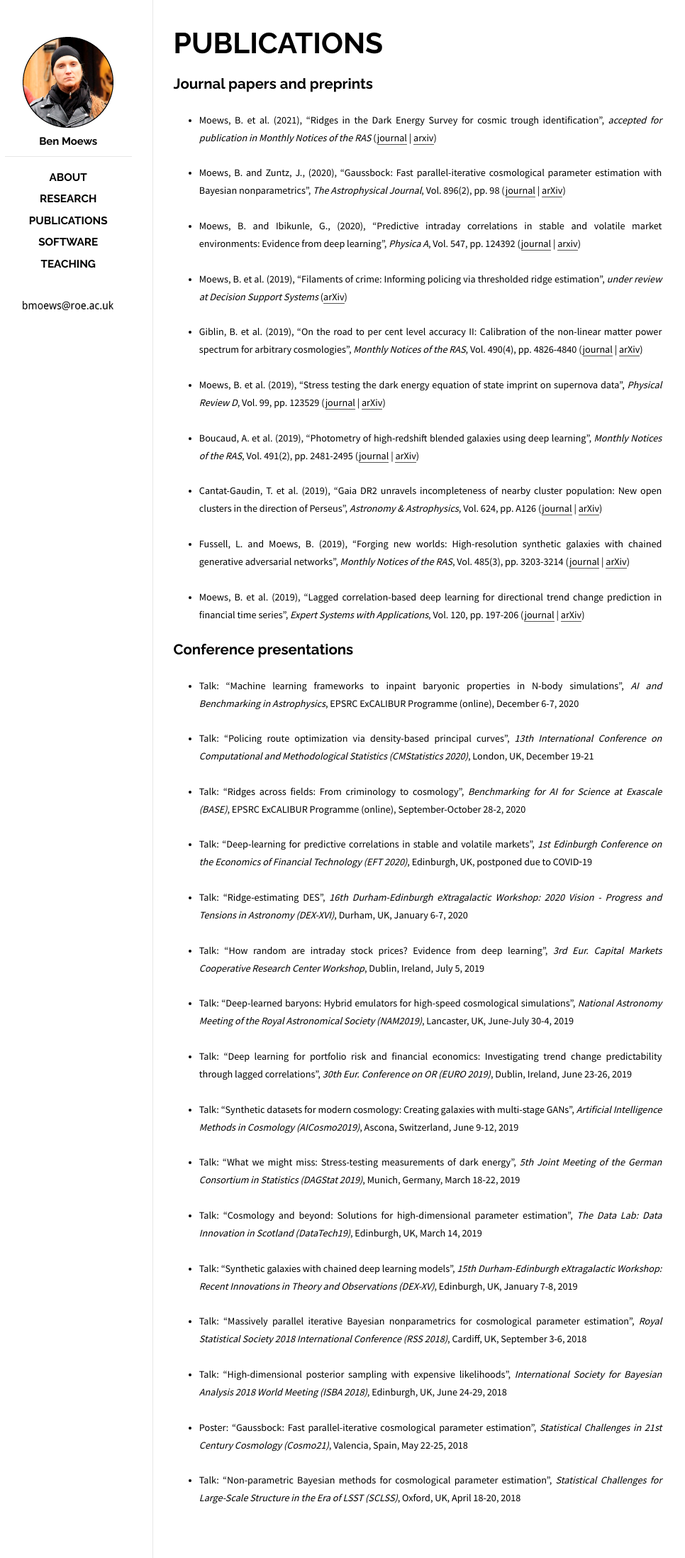
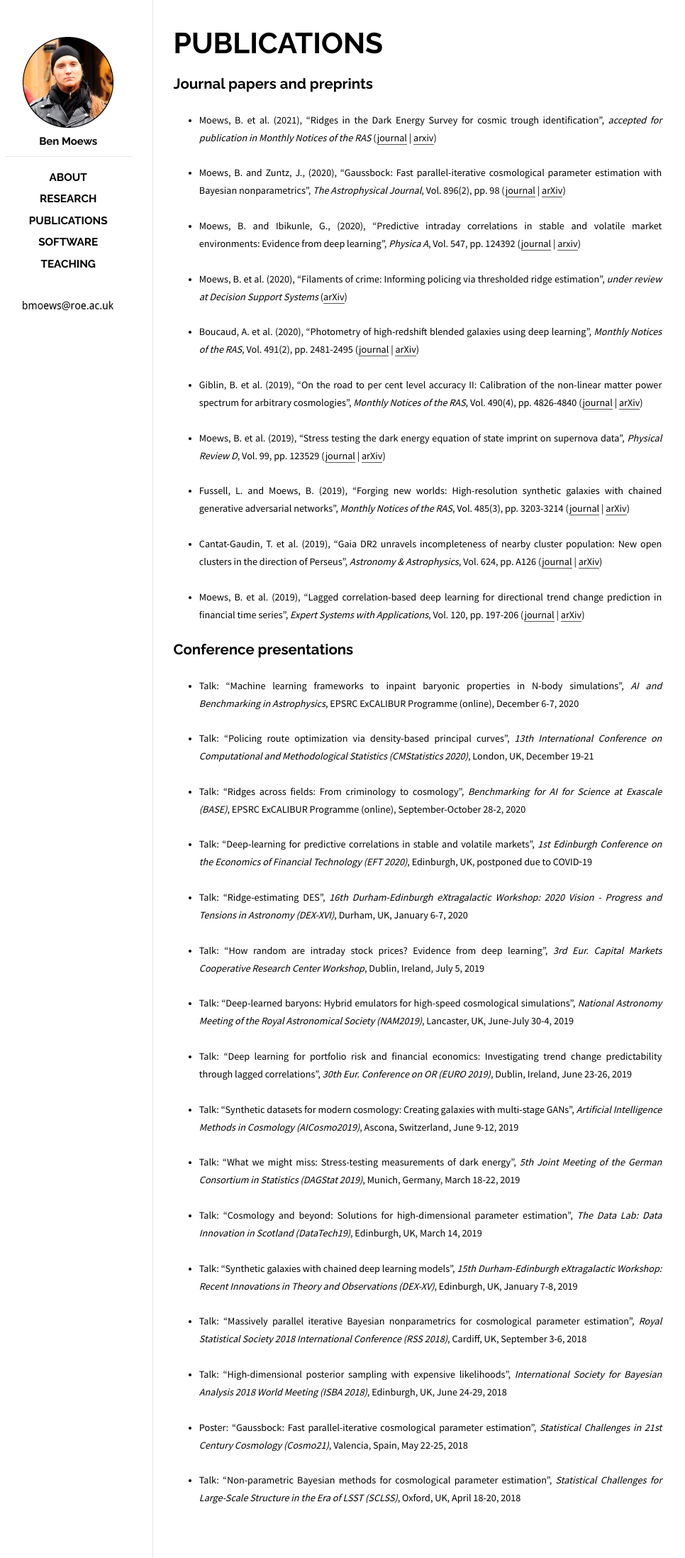
Before and after one commit to moews/moews.github.io, a Jekyll site: the page built from _posts/2017-03-25-publications.md, in a window 1280 px wide. Shown: the whole page at 71% size, without its empty margins (143-1109 px from the left). Built offline with Jekyll 4.4.1, drawn with Linux system fonts in a browser that asks for light colours.

Commit message:
Update 2017-03-25-publications.md

```diff
--- a/_posts/2017-03-25-publications.md
+++ b/_posts/2017-03-25-publications.md
@@ -14,17 +14,17 @@
 
 * <small>Moews, B. and Ibikunle, G., (2020), "Predictive intraday correlations in stable and volatile market environments: Evidence from deep learning", _Physica A_, Vol. 547, pp. 124392 ([journal](https://doi.org/10.1016/j.physa.2020.124392) | [arxiv](https://arxiv.org/abs/2002.10385))</small>
 
-* <small>Moews, B. et al. (2019), "Filaments of crime: Informing policing via thresholded ridge estimation", _under review at Decision Support Systems_ ([arXiv](https://arxiv.org/abs/1907.03206))</small>
+* <small>Moews, B. et al. (2020), "Filaments of crime: Informing policing via thresholded ridge estimation", _under review at Decision Support Systems_ ([arXiv](https://arxiv.org/abs/1907.03206))</small>
+
+* <small>Boucaud, A. et al. (2020), "Photometry of high-redshift blended galaxies using deep learning", _Monthly Notices of the RAS_, Vol. 491(2), pp. 2481-2495 ([journal](https://doi.org/10.1093/mnras/stz3056) | [arXiv](https://arxiv.org/abs/1905.01324))</small>
 
 * <small>Giblin, B. et al. (2019), "On the road to per cent level accuracy II: Calibration of the non-linear matter power spectrum for arbitrary cosmologies", _Monthly Notices of the RAS_, Vol. 490(4), pp. 4826-4840 ([journal](https://doi.org/10.1093/mnras/stz2659) | [arXiv](https://arxiv.org/abs/1906.02742))</small>
 
 * <small>Moews, B. et al. (2019), "Stress testing the dark energy equation of state imprint on supernova data", _Physical Review D_, Vol. 99, pp. 123529 ([journal](https://doi.org/10.1103/PhysRevD.99.123529) | [arXiv](https://arxiv.org/abs/1812.09786))</small>
 
-* <small>Boucaud, A. et al. (2019), "Photometry of high-redshift blended galaxies using deep learning", _Monthly Notices of the RAS_, Vol. 491(2), pp. 2481-2495 ([journal](https://doi.org/10.1093/mnras/stz3056) | [arXiv](https://arxiv.org/abs/1905.01324))</small>
+* <small>Fussell, L. and Moews, B. (2019), "Forging new worlds: High-resolution synthetic galaxies with chained generative adversarial networks", _Monthly Notices of the RAS_, Vol. 485(3), pp. 3203-3214 ([journal](https://doi.org/10.1093/mnras/stz602) | [arXiv](https://arxiv.org/abs/1811.03081))</small>
 
 * <small>Cantat-Gaudin, T. et al. (2019), "Gaia DR2 unravels incompleteness of nearby cluster population: New open clusters in the direction of Perseus", _Astronomy & Astrophysics_, Vol. 624, pp. A126 ([journal](https://doi.org/10.1051/0004-6361/201834453) | [arXiv](https://arxiv.org/abs/1810.05494))</small>
-
-* <small>Fussell, L. and Moews, B. (2019), "Forging new worlds: High-resolution synthetic galaxies with chained generative adversarial networks", _Monthly Notices of the RAS_, Vol. 485(3), pp. 3203-3214 ([journal](https://doi.org/10.1093/mnras/stz602) | [arXiv](https://arxiv.org/abs/1811.03081))</small>
 
 * <small>Moews, B. et al. (2019), "Lagged correlation-based deep learning for directional trend change prediction in financial time series", _Expert Systems with Applications_, Vol. 120, pp. 197-206 ([journal](https://doi.org/10.1016/j.eswa.2018.11.027) | [arXiv](https://arxiv.org/abs/1811.11287))</small>
 
```
